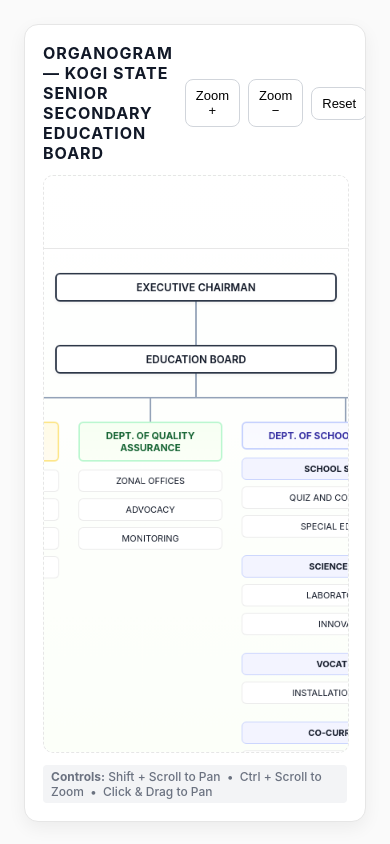
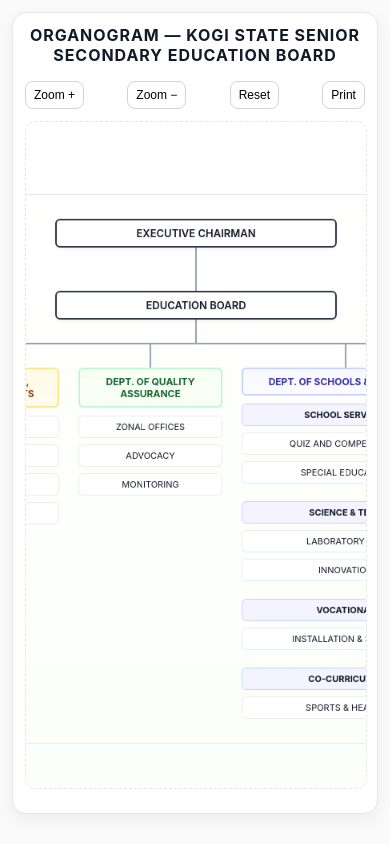
Before and after one commit to nathanieluriri/ksseb-landing-page, a plain HTML site: page orgonagram/index.html in a window 390 px wide. Drawn offline with Linux system fonts and the light colour scheme.

Commit message:
fixed orgonagram

```diff
--- a/orgonagram/index.html
+++ b/orgonagram/index.html
@@ -3,8 +3,7 @@
 <head>
   <meta charset="utf-8" />
   <meta name="viewport" content="width=device-width,initial-scale=1,maximum-scale=1,user-scalable=no" />
-<title>Organogram</title>
-
+  <title>Organogram - Mobile Optimized</title>
   <style>
     :root{
       --bg: #ffffff;
@@ -111,10 +110,45 @@
     }
 
     .hint { color:#6b7280;font-size:12px; font-weight: 500; background:#f3f4f6; padding:4px 8px; border-radius:4px;}
+
+    /* --------------------------------------------- */
+    /* 🔥 MOBILE FIX: Media Query for Header/Buttons */
+    /* --------------------------------------------- */
+    @media (max-width: 768px) {
+      body { padding: 12px; } /* Less padding on small screens */
+      .frame { padding: 12px; height: 92vh; }
+
+      header.title-row {
+        flex-wrap: wrap; /* Allow the title and controls to wrap to the next line */
+        justify-content: center; /* Center all items when wrapped */
+        gap: 16px; /* Add vertical space between wrapped items */
+      }
+
+      header h1 {
+        width: 100%; /* Make title take full width */
+        text-align: center;
+      }
+
+      .btn {
+        padding: 6px 8px; /* Slightly smaller padding */
+        font-size: 12px; /* Smaller font size */
+        gap: 4px;
+      }
+
+      header .controls {
+        width: 100%; /* Make controls take full width */
+        justify-content: space-between; /* Space out the buttons */
+        flex-grow: 1;
+      }
+
+      /* Hide complex PC shortcuts on mobile to save space */
+      .hint {
+        display: none;
+      }
+    }
   </style>
 </head>
 <body>
-
   <div class="frame">
     <header class="title-row">
       <div style="display:flex;gap:12px;align-items:center">
@@ -221,14 +255,16 @@
               </div>
             </div>
 
-        </div> </div> </div> </div>
+          </div>
+        </div>
+      </div>
+    </div>
 
     <div style="margin-top:12px;display:flex;justify-content:space-between;align-items:center">
       <div class="hint">
         <strong>Controls:</strong> Shift + Scroll to Pan &nbsp;•&nbsp; Ctrl + Scroll to Zoom &nbsp;•&nbsp; Click & Drag to Pan
       </div>
     </div>
-
   </div>
 
 <script>
@@ -251,8 +287,12 @@
 
   const centerView = () => {
     const vW = viewport.clientWidth;
-    const cW = canvas.clientWidth;
+    const cW = canvas.scrollWidth; // Use scrollWidth for the actual size including content
     scale = 0.8;
+    // If chart is narrower than viewport, use 1.0 scale
+    if (cW * scale < vW) {
+      scale = 1.0;
+    }
     tx = (vW - cW * scale) / 2;
     ty = 40;
     applyTransform();
@@ -260,9 +300,6 @@
 
   // --- 1. POINTER DRAG (Left Click / Touch) ---
   viewport.addEventListener('pointerdown', (e) => {
-    // We only capture if it's a mouse click or explicitly handled
-    // For touch, we want to allow scrolling unless they are grabbing specific elements
-    // But for a chart, usually dragging is expected.
     isPointerDown = true;
     viewport.setPointerCapture(e.pointerId);
     lastX = e.clientX;
@@ -325,20 +362,25 @@
 
     } else {
       // --- IGNORE (Page Scroll) ---
-      // We explicitly do NOT call preventDefault() here.
-      // This allows the event to bubble up and scroll the parent window.
     }
-  }, { passive: false }); // Passive false required to control preventDefault
+  }, { passive: false });
 
   // --- CONTROLS ---
-  document.getElementById('zoomIn').onclick = () => { scale *= 1.2; applyTransform(); };
-  document.getElementById('zoomOut').onclick = () => { scale /= 1.2; applyTransform(); };
+  document.getElementById('zoomIn').onclick = () => {
+    scale *= 1.2;
+    if(scale > 4) scale = 4;
+    applyTransform();
+  };
+  document.getElementById('zoomOut').onclick = () => {
+    scale /= 1.2;
+    if(scale < 0.1) scale = 0.1;
+    applyTransform();
+  };
   document.getElementById('reset').onclick = () => centerView();
-  document.getElementById('printBtn').onclick = () => window.open("/images/image_6.png", "_blank");
+  document.getElementById('printBtn').onclick = () => window.print();
 
   setTimeout(centerView, 100);
 })();
-
 
 /* -----------------------
    Logic 2: SVG Connectors
@@ -381,8 +423,12 @@
 
     drawPath(`M ${pExec.x} ${pExec.bottom} L ${pEdu.x} ${pEdu.top}`);
 
-    const firstDept = document.getElementById(depts[0]);
-    const pFirstDept = getRelativeCenter(firstDept);
+    if (depts.length === 0) return;
+
+    const deptElements = depts.map(id => document.getElementById(id)).filter(el => el);
+    if (deptElements.length === 0) return;
+
+    const pFirstDept = getRelativeCenter(deptElements[0]);
 
     const spineY = (pEdu.bottom + pFirstDept.top) / 2;
     drawPath(`M ${pEdu.x} ${pEdu.bottom} L ${pEdu.x} ${spineY}`);
@@ -390,9 +436,7 @@
     let minX = Infinity;
     let maxX = -Infinity;
 
-    depts.forEach(id => {
-      const el = document.getElementById(id);
-      if(!el) return;
+    deptElements.forEach(el => {
       const p = getRelativeCenter(el);
       if(p.x < minX) minX = p.x;
       if(p.x > maxX) maxX = p.x;
@@ -407,6 +451,5 @@
   window.addEventListener('load', draw);
 })();
 </script>
-
 </body>
 </html>
```
Lines whose indentation alone changed are shown as unchanged.
